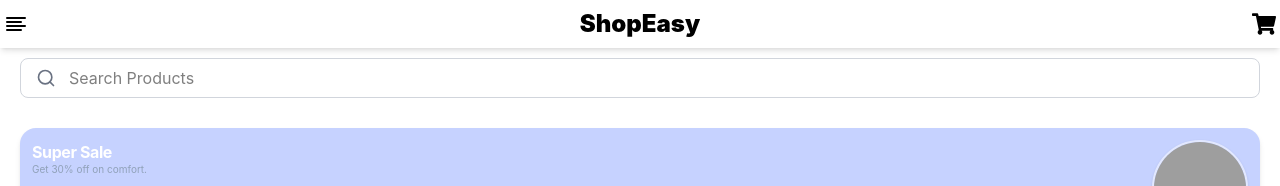
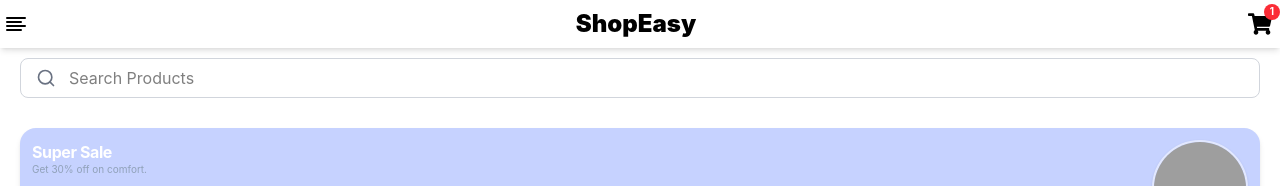
Before and after one commit to sanjay-ghadigaonkar/shopeasy, a React (Vite) app: page / in a window 1280 px wide. Both pictures are taken after a click on the button 306 px from the left and 570 px from the top of the page. Shown: the top 186 px of the page. Built offline with nearby package versions, Linux system fonts and the light colour scheme; grey boxes are pictures that could not be loaded.

Commit message:
add a badge icone and fixed the total price

```diff
--- a/src/App.jsx
+++ b/src/App.jsx
@@ -1,7 +1,13 @@
 import { useContext } from "react";
-import {CartContext} from "./Context/CartContext";
+import { CartContext } from "./Context/CartContext";
 import React from "react";
-import { BrowserRouter, Route, Routes, Link,useLocation } from "react-router-dom";
+import {
+  BrowserRouter,
+  Route,
+  Routes,
+  Link,
+  useLocation,
+} from "react-router-dom";
 import Home from "./pages/Home/Home";
 import { FiAlignLeft } from "react-icons/fi";
 import { FaShoppingCart } from "react-icons/fa";
@@ -15,18 +21,16 @@ import { CgProfile } from "react-icons/cg";
 import { TbBorderStyle } from "react-icons/tb";
 
 const App = () => {
-
-
   // 👉 YAHAN TUMHE APNA NAYA FUNCTION (COMPONENT) LIKHNA HAI
   const AppContent = () => {
     const location = useLocation();
     const { alertMessage } = useContext(CartContext);
+    const { cartItems } = useContext(CartContext);
 
     console.log("Current Alert Message in App:", alertMessage);
     return (
       <>
         {/*top  Logo  navbar and cart navbar */}
-
 
         {alertMessage && (
           <div className="fixed bottom-24 left-1/2 -translate-x-1/2 bg-slate-950 text-white px-4 py-2.5 rounded-xl shadow-lg font-medium text-xs z-50 text-center whitespace-nowrap min-w-[200px]">
@@ -34,19 +38,26 @@ const AppContent = () => {
           </div>
         )}
 
-
-        {location.pathname !== "/orders" && location.pathname !== "/profile" && location.pathname !== "/cart" && (
-
+        {location.pathname !== "/orders" &&
+          location.pathname !== "/profile" &&
+          location.pathname !== "/cart" && (
             <div className="fixed top-0 left-0 right-0 z-50 flex justify-between items-center shadow-md font-black text-2xl p-2 px-1 bg-white">
               <Link to="/">
                 <FiAlignLeft />
               </Link>
               <Link to="/">ShopEasy</Link>
-          <Link to="/cart">
+              <Link to="/cart" className="relative p-1">
                 <FaShoppingCart />
+                {cartItems.length > 0 && (
+                  <span className="absolute -top-1 -right-1 bg-red-500 text-white text-[10px] font-bold h-4 w-4 rounded-full flex items-center justify-center">
+                    {cartItems.reduce(
+                      (total, item) => total + item.quantity,
+                      0,
+                    )}
+                  </span>
+                )}
               </Link>
             </div>
-
           )}
 
         {/* bottom navbar spa for single page aplication */}
@@ -83,13 +94,13 @@ const AppContent = () => {
           </Routes>
         </div>
       </>
-  )
+    );
   };
 
   return (
     <div className=" gap-10  max-w-full  min-h-screen  ">
       <BrowserRouter>
-      <AppContent/>
+        <AppContent />
       </BrowserRouter>
     </div>
   );
--- a/src/data/product.js
+++ b/src/data/product.js
@@ -52,28 +52,28 @@ const ProductsData = [
     {
       id: 1,
       name: "iPhone 15 Pro Max",
-      price: "₹1,39,900",
+      price: 139999,
       rating: "4.9",
       image: "https://unsplash.com",
     },
     {
       id: 2,
       name: "MacBook Air M3",
-      price: "₹1,14,900",
+      price: 114999,
       rating: "4.8",
       image: "https://unsplash.com",
     },
     {
       id: 3,
       name: "Samsung Galaxy S24 Ultra",
-      price: "₹1,24,999",
+      price: 124999,
       rating: "4.7",
       image: "https://unsplash.com",
     },
     {
       id: 4,
       name: "Sony Bravia 4K TV",
-      price: "₹54,999",
+      price: 54999,
       rating: "4.6",
       image: "https://unsplash.com",
     },
```
Lines whose indentation alone changed are shown as unchanged.
